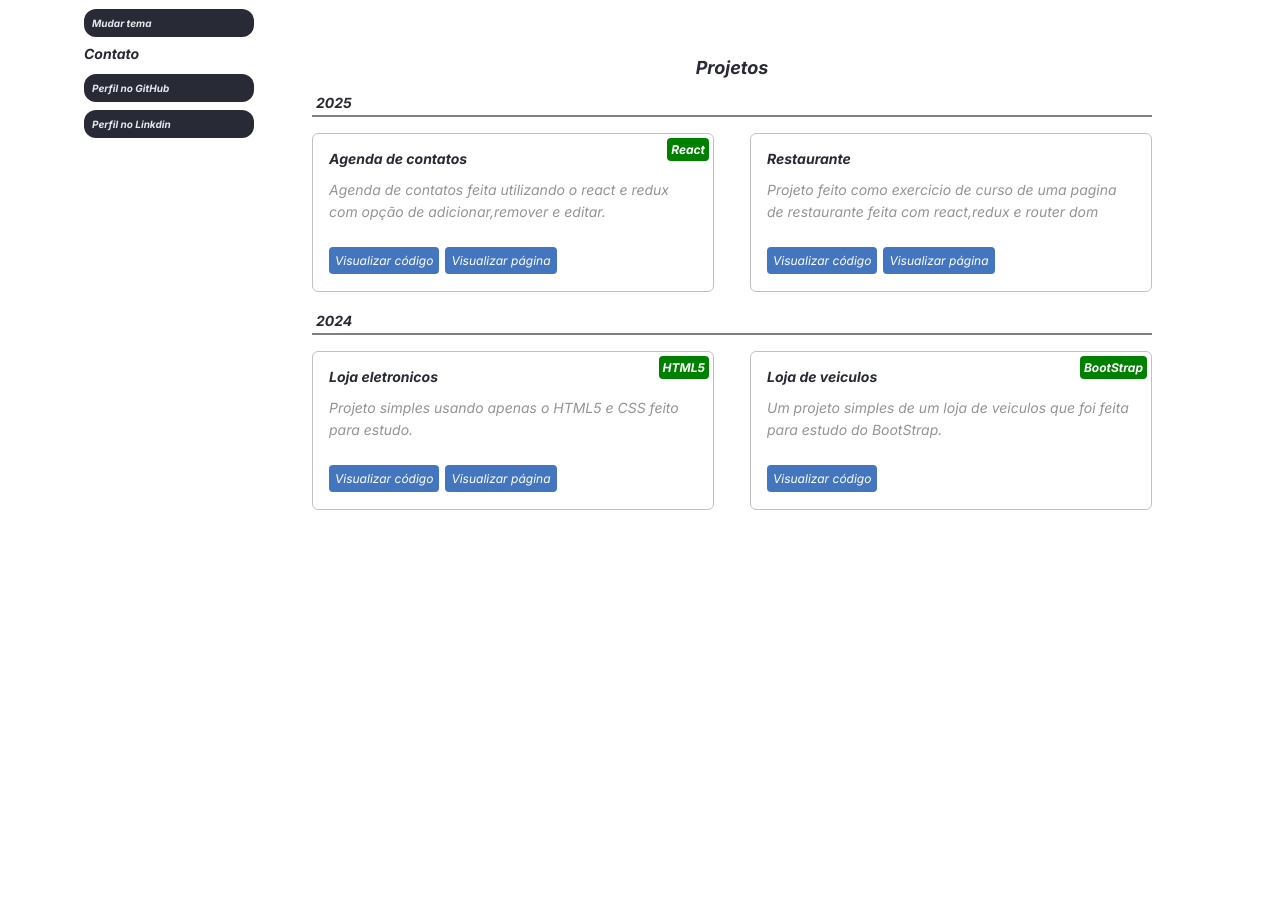
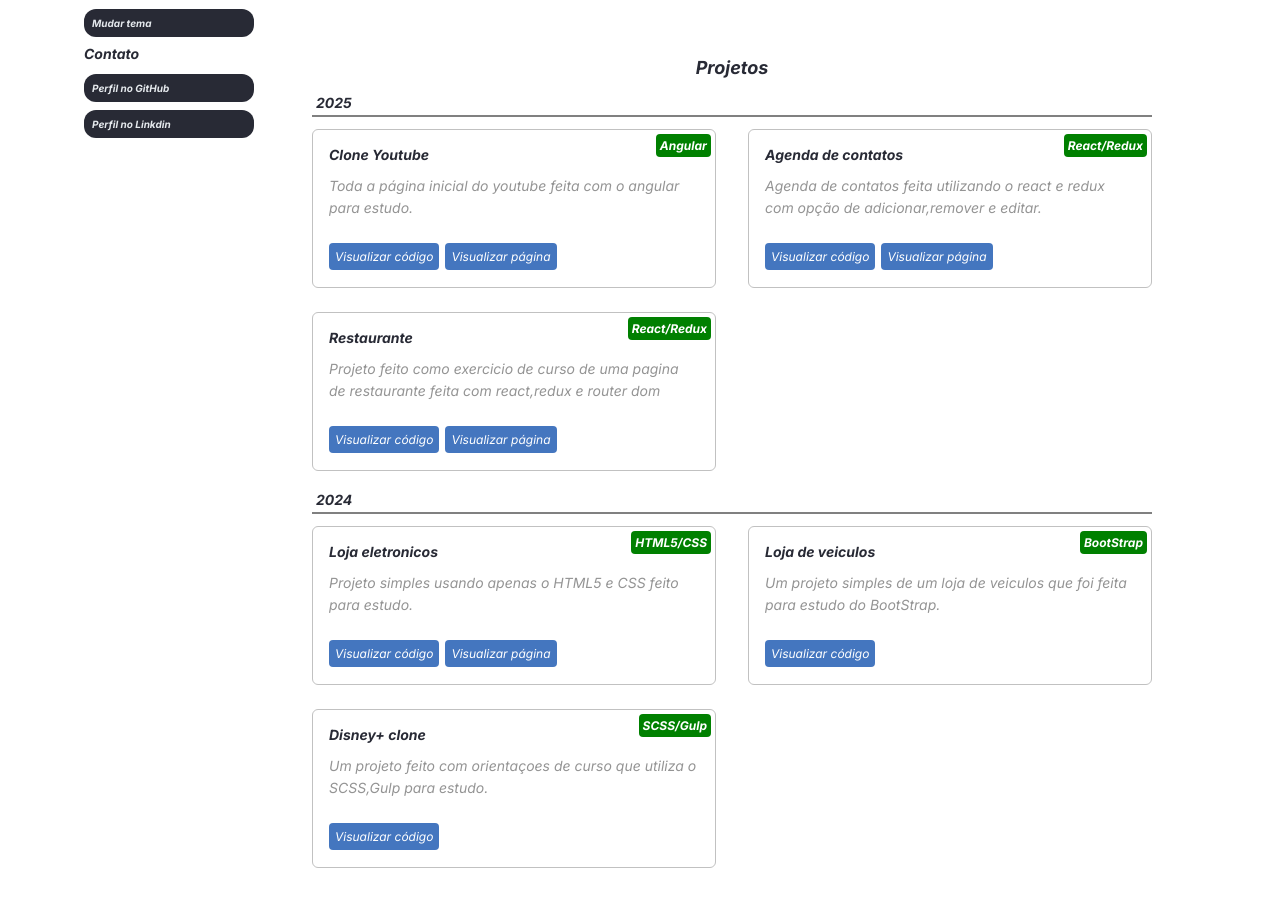
Before and after one commit to Adriano-04/portfolio-react, a React (Create React App) app: page / in a window 1280 px wide. Shown: the part 400-1306 px from the top of the page. Before the commit the page ends 1006 px from the top, so only its background shows below. Built offline with nearby package versions, Linux system fonts and the light colour scheme.

Commit message:
melhoria e adição de novo projeto

```diff
--- a/src/containers/projects/index.tsx
+++ b/src/containers/projects/index.tsx
@@ -14,10 +14,19 @@ const Projects = () => (
       <List>
         <li>
           <Project
+            title="Clone Youtube"
+            text="Toda a página inicial do youtube feita com o angular para estudo."
+            href="https://github.com/Adriano-04/Youtube-clone"
+            tag="Angular"
+            deploy="https://youtube-clone-teal-one.vercel.app/"
+          />
+        </li>
+        <li>
+          <Project
             title="Agenda de contatos"
             text="Agenda de contatos feita utilizando o react e redux com opção de adicionar,remover e editar."
             href="https://github.com/Adriano-04/Lista-contatos/tree/main/src"
-            tag="React"
+            tag="React/Redux"
             deploy="https://lista-contatos-omega-one.vercel.app/"
           />
         </li>
@@ -27,6 +36,7 @@ const Projects = () => (
             text="Projeto feito como exercicio de curso de uma pagina de restaurante feita com react,redux e router dom"
             href="https://github.com/Adriano-04/e-food"
             deploy="https://e-food-kappa.vercel.app/"
+            tag="React/Redux"
           />
         </li>
       </List>
@@ -40,7 +50,7 @@ const Projects = () => (
             text="Projeto simples usando apenas o HTML5 e CSS feito para estudo."
             href="https://github.com/Adriano-04/Loja-virtual"
             deploy="https://gigastore.vercel.app/"
-            tag="HTML5"
+            tag="HTML5/CSS"
           />
         </li>
         <li>
@@ -51,6 +61,14 @@ const Projects = () => (
             tag="BootStrap"
           />
         </li>
+        <li>
+          <Project
+            title="Disney+ clone"
+            text="Um projeto feito com orientaçoes de curso que utiliza o SCSS,Gulp para estudo."
+            href="https://github.com/Adriano-04/disneyplus_clone"
+            tag="SCSS/Gulp"
+          />
+        </li>
       </List>
     </Section>
   </>
--- a/src/containers/projects/styles.ts
+++ b/src/containers/projects/styles.ts
@@ -4,8 +4,8 @@ import { Title } from '../../components/title/styles'
 const List = styled.ul`
   display: grid;
   grid-template-columns: 1fr 1fr;
-  gap: 36px;
-  row-gap: 40px;
+  gap: 32px;
+  row-gap: 24px;
 
   @media (max-width: 768px) {
     grid-template-columns: 1fr;
@@ -20,7 +20,6 @@ export const Section = styled.section`
   > ${Title} {
     border-bottom: 2px solid gray;
     padding: 4px;
-    margin-bottom: 16px;
   }
 `
 
```
